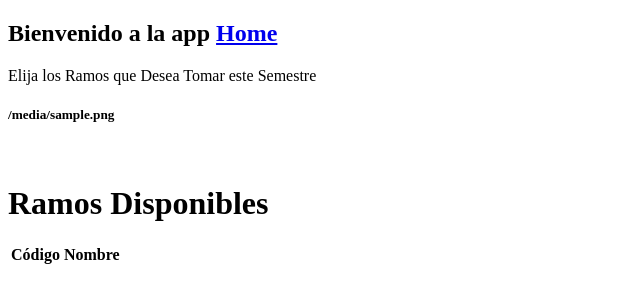
After one commit to TCancino/GA, a Flask app: template templates/choose_classes.html in a window 1280 px wide. The commit adds this page. Shown: the top 303 px of the page, without its empty margins (0-640 px from the left). Run offline with Flask 2, Linux system fonts and the light colour scheme; the template is opened without the code that fills it: most values are stand-ins (such as "Sample title", 1, 10 or a date in 2020); lists and menus that the app fills with data are empty; some libraries are stand-ins or nearby versions.

Commit message:
Pasar de subir el excel a tabla con los ramos, ta feo pero va.

```diff
--- a/app.py
+++ b/app.py
@@ -1,4 +1,4 @@
-from flask import Flask, render_template, redirect, request
+from flask import Flask, flash, render_template, redirect, request
 from flask_wtf import FlaskForm
 from flask_wtf.file import FileField
 from werkzeug.utils import secure_filename
@@ -6,6 +6,8 @@ from forms import SignUpForm
 from flask_sqlalchemy import SQLAlchemy
 
 import os
+
+import xlrd #para leer planillas Excel
 
 dbdir = "sqlite:///" + os.path.abspath(os.getcwd()) + "/database.db"
 
@@ -23,7 +25,7 @@ class Posts(db.Model):
 
 @app.route("/insert/default")
 def insert_default():
-  new_post = Posts( username='thomas', password=1234)
+  new_post = Posts( username='username', password=1234)
   db.session.add(new_post)
   db.session.commit()
 
@@ -42,7 +44,25 @@ def signup():
       db.session.add(new_post)
       db.session.commit()
       file = request.files['excel']
-      file.save(os.path.join(app.config["EXCEL_UPLOADS"], file.filename))
+      archivo , ext = os.path.splitext(file.filename)
+      if ext == '.xlsx' or ext == '.xlsm' or ext == '.xlsb' or ext == '.xml' or ext == '.xltx' or ext == '.xlt' or ext == '.xls' or ext == '.xla':
+        file.save(os.path.join(app.config["EXCEL_UPLOADS"], file.filename))
+        documento = xlrd.open_workbook("./static/files/"+file.filename) #'abre' el Excel
+        doc = documento.sheet_by_index(0) #"lee" la primera hoja del Excel
+        nombres_ramos = []
+        codigos_ramos = []
+        x = 0
+        for i in range(1, doc.nrows):
+          if doc.cell_value(i,1) in codigos_ramos: #verificar que el ramo no se haya registrado.
+            pass
+          else:
+              nombres_ramos.append(doc.cell_value(i,2))
+              codigos_ramos.append(doc.cell_value(i,1))
+              x = x + 1
+        return render_template('choose_classes.html', file = file, r_codes = codigos_ramos, r_names = nombres_ramos, x = x)
+      else:
+        flash('Tipo de Archivo Incorrecto.')
+        return render_template('signup.html')
       return redirect(request.url)
   return render_template('signup.html')
 
@@ -61,6 +81,13 @@ def upload():
 def hello_world():
   return render_template('index.html')
 
+@app.route('/choose_classes', methods=['GET', 'POST'])
+def choose_classes():
+  if request.method == 'GET':
+    return render_template('choose_classes.html')
+  else:
+    return render_template('choose_classes.html')
+
 if __name__== '__main__':
   db.create_all()
   app.run('0.0.0.0', 5000, debug=True)
--- a/templates/base.html
+++ b/templates/base.html
@@ -7,7 +7,7 @@
   </head>
   <body>
     <div id="navbar">
-      <h2>Bienvenido a la app <a href="">Home</a></h2>
+      <h2>Bienvenido a la app <a href="/">Home</a></h2>
     </div>
       {% block content %}{% endblock %}
   </body>
--- /dev/null
+++ b/templates/choose_classes.html
@@ -0,0 +1,22 @@
+{% extends "base.html" %}
+
+    {% block content %}
+        <p>Elija los Ramos que Desea Tomar este Semestre</p>
+        <h5> {{file.filename}}</h5>
+        <br>
+        <header>
+            <h1>Ramos Disponibles</h1>
+        </header>
+            <table>
+                <tr>
+                    <th>Código</th>
+                    <th>Nombre</th>
+                </tr>
+                {% for i in range(x) %}
+                <tr>
+                    <td>{{ r_codes[i] }}</td>
+                    <td>{{ r_names[i] }}</td>
+                </tr>
+                {% endfor %}
+            </table>
+    {% endblock %}
--- a/templates/signup.html
+++ b/templates/signup.html
@@ -7,7 +7,7 @@
     <p><input name="username" type="text"></p>
     <label for="password">password:</label></p>
     <p><input name="password" type="text"></p>
-    <label for="excel">Selecciona archivo excel:</label>
+    <label for="excel">Selecciona archivo Excel:</label>
     <p><input name="excel" type="file" id="excel"></p>
     <input type="submit" value="GUARDAR">
   </form>
```
Also changed, not shown: README.md.
